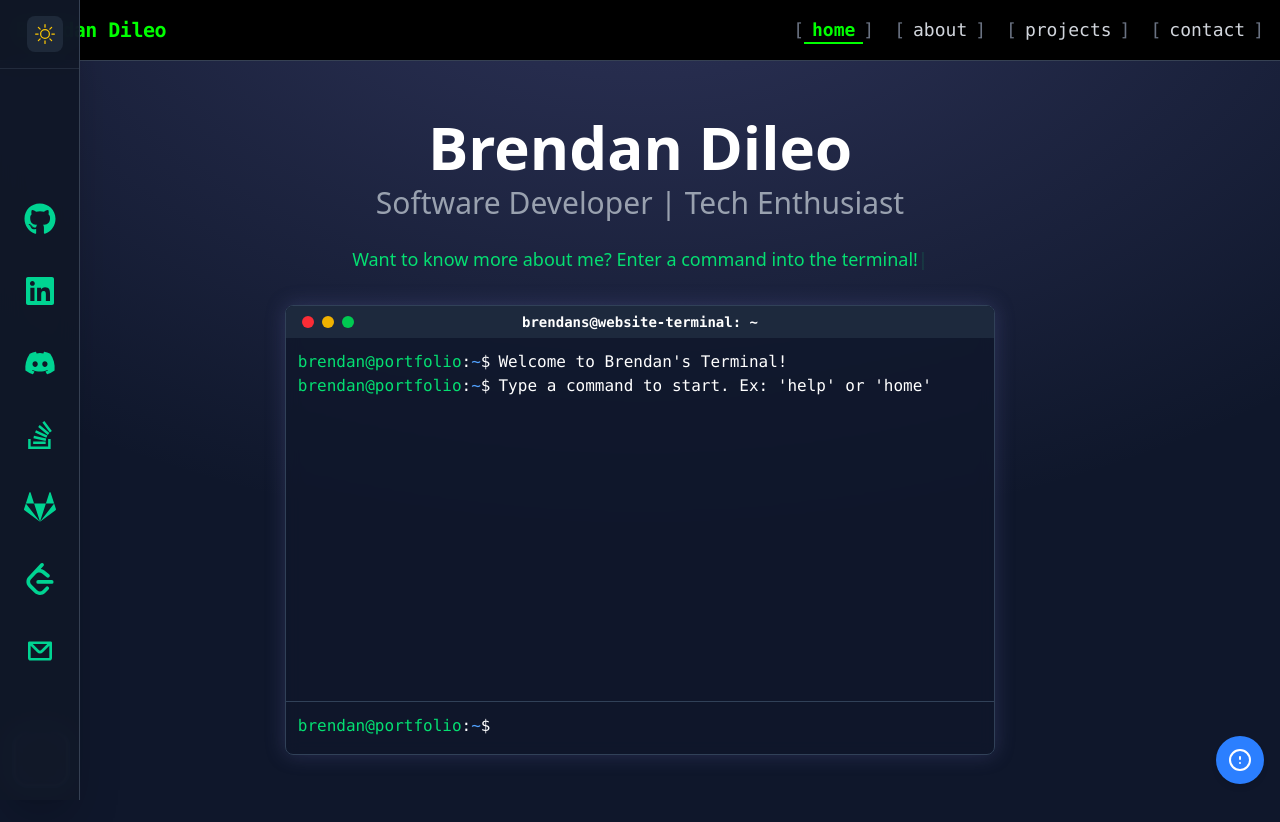
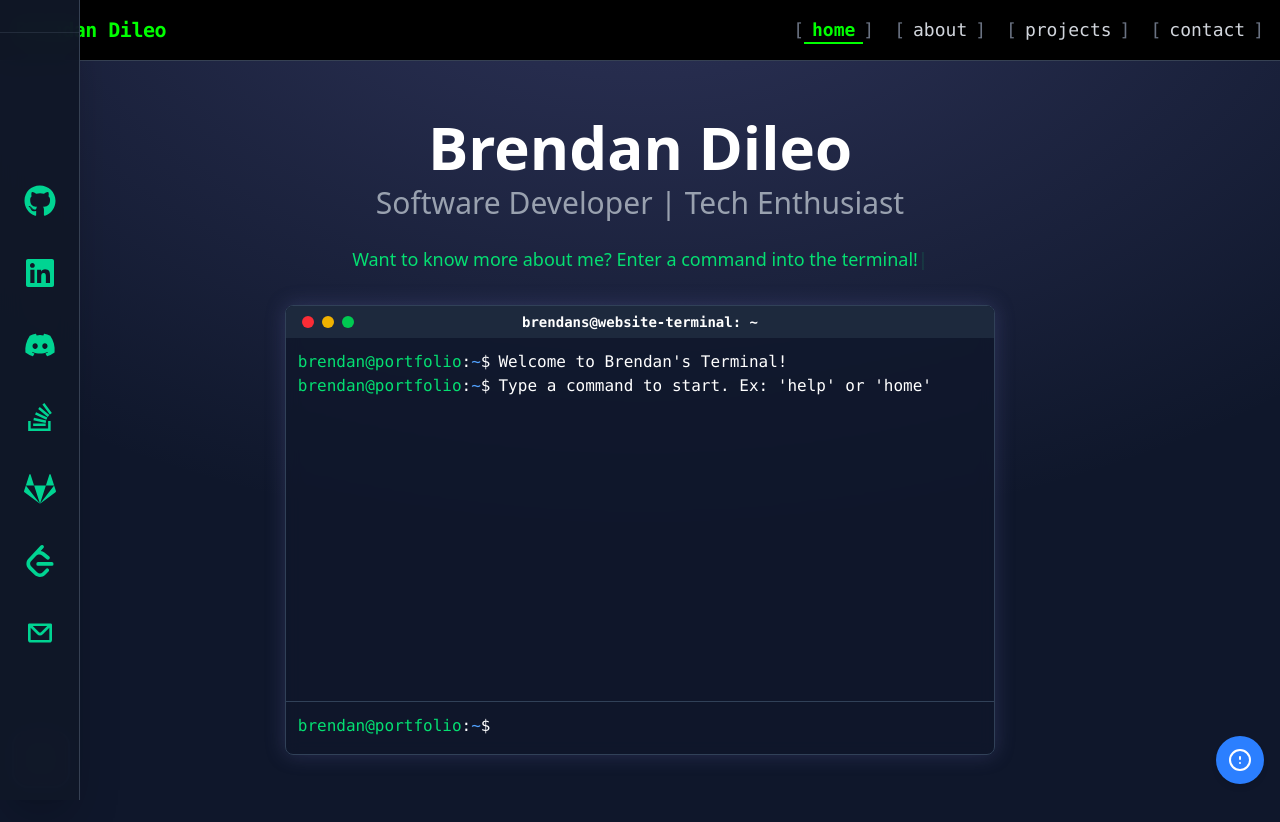
Before and after one commit to brendanddev/brendans-website, a React (Vite) app in the folder frontend/: page / in a window 1280 px wide. Both pictures are taken after a click on the button "Open sidebar". Shown: the top 822 px of the page. Built offline with nearby package versions, Linux system fonts and the light colour scheme.

Commit message:
Remove theme from sidebar

```diff
--- a/frontend/src/components/Sidebar.jsx
+++ b/frontend/src/components/Sidebar.jsx
@@ -1,4 +1,3 @@
-
 /**
  * @file Sidebar.jsx
  * @Brendan Dileo
@@ -14,11 +13,9 @@ import { SiLeetcode } from "react-icons/si";
 import { CgMail } from "react-icons/cg";
 import { GiHamburgerMenu } from "react-icons/gi";
 import { IoClose } from "react-icons/io5";
-import { BsSun, BsMoon } from "react-icons/bs";
 
 const Sidebar = () => {
     const [isSidebarShown, setIsSidebarShown] = useState(false);
-    const [isDarkMode, setIsDarkMode] = useState(true);
     const [activeTooltip, setActiveTooltip] = useState(null);
     const [isMobile, setIsMobile] = useState(false);
     const sidebarRef = useRef(null);
@@ -65,7 +62,6 @@ const Sidebar = () => {
     }, [isSidebarShown]);
 
     const toggleSidebar = () => setIsSidebarShown(!isSidebarShown);
-    const toggleDarkMode = () => setIsDarkMode(!isDarkMode);
 
     const socialLinks = [
         {
@@ -189,14 +185,12 @@ const Sidebar = () => {
                 whileTap={{ scale: 0.95 }}
                 className={`
                     fixed bottom-4 left-4 z-50
-                    ${isDarkMode
-                        ? 'bg-gray-900/90 text-white border-gray-700'
-                        : 'bg-white/90 text-gray-800 border-gray-300'
-                    }
+                    bg-gray-900/90 text-white border-gray-700
                     backdrop-blur-md p-3 rounded-xl
                     hover:shadow-lg transition-all duration-300
                     shadow-lg border cursor-move
                     focus:outline-none focus:ring-2 focus:ring-blue-500 focus:ring-offset-2
+                    focus:ring-offset-gray-900
                     ${isMobile ? 'cursor-pointer' : ''}
                 `}
                 aria-label={isSidebarShown ? "Close sidebar" : "Open sidebar"}
@@ -240,10 +234,7 @@ const Sidebar = () => {
                         className={`
                             fixed left-0 top-0 h-full z-50
                             ${isMobile ? 'w-80' : 'w-20'}
-                            ${isDarkMode
-                                ? 'bg-gray-900/95 border-gray-700'
-                                : 'bg-white/95 border-gray-300'
-                            }
+                            bg-gray-900/95 border-gray-700
                             backdrop-blur-md shadow-2xl border-r
                             flex flex-col
                         `}
@@ -254,53 +245,10 @@ const Sidebar = () => {
                         <div className="flex items-center justify-between p-4 border-b border-gray-700/50">
                             <motion.h2
                                 variants={itemVariants}
-                                className={`
-                                    font-semibold text-lg
-                                    ${isDarkMode ? 'text-white' : 'text-gray-800'}
-                                `}
+                                className="font-semibold text-lg text-white"
                             >
                                 {isMobile ? 'Connect' : ''}
                             </motion.h2>
-
-                            {/* Dark mode toggle */}
-                            <motion.button
-                                variants={itemVariants}
-                                onClick={toggleDarkMode}
-                                className={`
-                                    p-2 rounded-lg transition-all duration-300
-                                    ${isDarkMode
-                                        ? 'bg-gray-800 text-yellow-400 hover:bg-gray-700'
-                                        : 'bg-gray-100 text-gray-600 hover:bg-gray-200'
-                                    }
-                                    focus:outline-none focus:ring-2 focus:ring-blue-500
-                                `}
-                                aria-label={`Switch to ${isDarkMode ? 'light' : 'dark'} mode`}
-                                title={`Switch to ${isDarkMode ? 'light' : 'dark'} mode`}
-                            >
-                                <AnimatePresence mode="wait">
-                                    {isDarkMode ? (
-                                        <motion.div
-                                            key="sun"
-                                            initial={{ rotate: -90, opacity: 0 }}
-                                            animate={{ rotate: 0, opacity: 1 }}
-                                            exit={{ rotate: 90, opacity: 0 }}
-                                            transition={{ duration: 0.2 }}
-                                        >
-                                            <BsSun className="w-5 h-5" />
-                                        </motion.div>
-                                    ) : (
-                                        <motion.div
-                                            key="moon"
-                                            initial={{ rotate: 90, opacity: 0 }}
-                                            animate={{ rotate: 0, opacity: 1 }}
-                                            exit={{ rotate: -90, opacity: 0 }}
-                                            transition={{ duration: 0.2 }}
-                                        >
-                                            <BsMoon className="w-5 h-5" />
-                                        </motion.div>
-                                    )}
-                                </AnimatePresence>
-                            </motion.button>
                         </div>
 
                         {/* Social links */}
@@ -309,7 +257,7 @@ const Sidebar = () => {
                                 space-y-4
                                 ${isMobile ? 'w-full px-4' : 'space-y-6'}
                             `}>
-                                {socialLinks.map((link, index) => (
+                                {socialLinks.map((link) => (
                                     <motion.li
                                         key={link.name}
                                         variants={itemVariants}
@@ -325,13 +273,10 @@ const Sidebar = () => {
                                                     ? 'p-3 rounded-xl transition-all duration-300'
                                                     : 'p-2 rounded-lg transition-all duration-300'
                                                 }
-                                                ${isDarkMode
-                                                    ? 'hover:bg-gray-800/50'
-                                                    : 'hover:bg-gray-100/50'
-                                                }
+                                                hover:bg-gray-800/50
                                                 ${link.bgColor}
                                                 focus:outline-none focus:ring-2 focus:ring-blue-500 focus:ring-offset-2
-                                                ${isDarkMode ? 'focus:ring-offset-gray-900' : 'focus:ring-offset-white'}
+                                                focus:ring-offset-gray-900
                                             `}
                                             onMouseEnter={() => setActiveTooltip(link.name)}
                                             onMouseLeave={() => setActiveTooltip(null)}
@@ -347,10 +292,7 @@ const Sidebar = () => {
                                                 `}
                                             />
                                             {isMobile && (
-                                                <span className={`
-                                                    font-medium
-                                                    ${isDarkMode ? 'text-white' : 'text-gray-800'}
-                                                `}>
+                                                <span className="font-medium text-white">
                                                     {link.name}
                                                 </span>
                                             )}
@@ -364,12 +306,8 @@ const Sidebar = () => {
                                                 exit={{ opacity: 0, x: -10 }}
                                                 className={`
                                                     absolute left-full ml-2 px-2 py-1 rounded-md text-sm font-medium
-                                                    ${isDarkMode
-                                                        ? 'bg-gray-800 text-white'
-                                                        : 'bg-white text-gray-800'
-                                                    }
-                                                    shadow-lg border
-                                                    ${isDarkMode ? 'border-gray-700' : 'border-gray-300'}
+                                                    bg-gray-800 text-white
+                                                    shadow-lg border border-gray-700
                                                     whitespace-nowrap z-10
                                                 `}
                                             >
@@ -387,10 +325,7 @@ const Sidebar = () => {
                                 variants={itemVariants}
                                 className="p-4 border-t border-gray-700/50"
                             >
-                                <p className={`
-                                    text-sm text-center
-                                    ${isDarkMode ? 'text-gray-400' : 'text-gray-600'}
-                                `}>
+                                <p className="text-sm text-center text-gray-400">
                                     Press ESC to close
                                 </p>
                             </motion.div>
```
